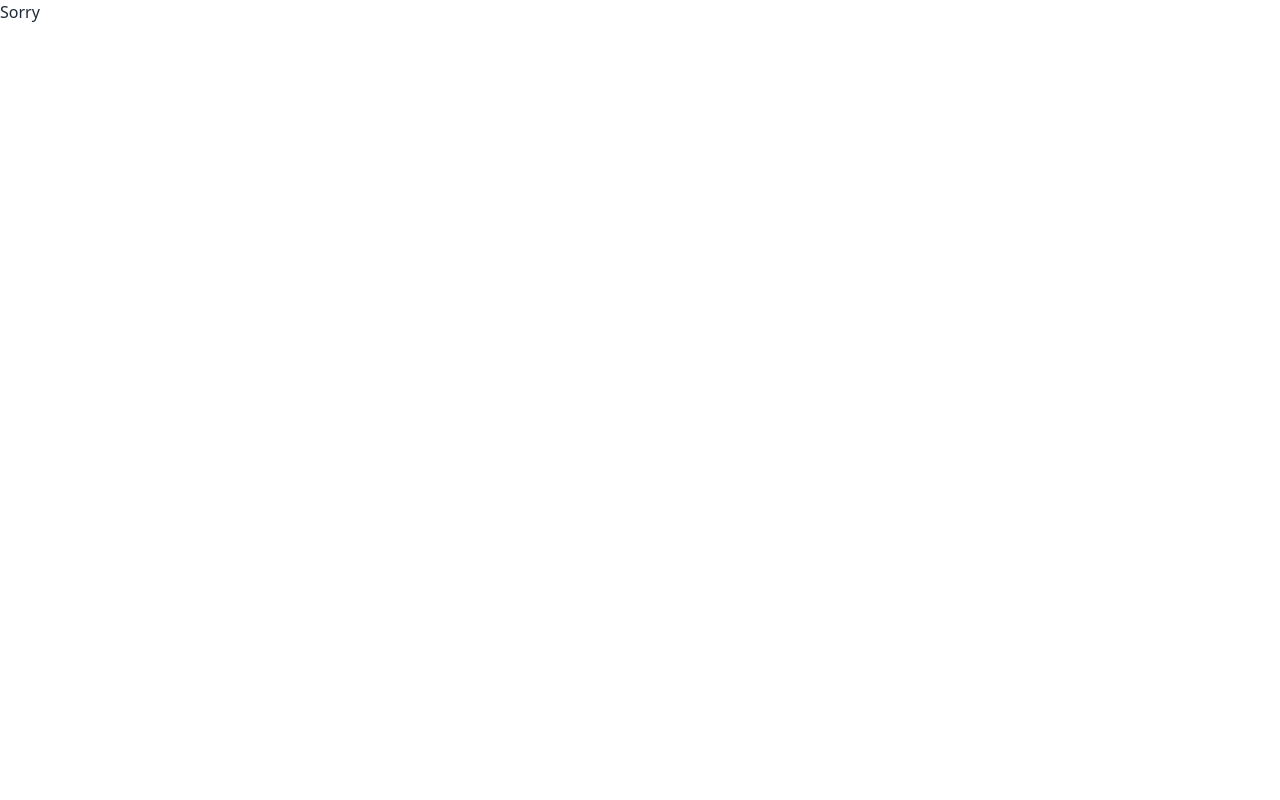
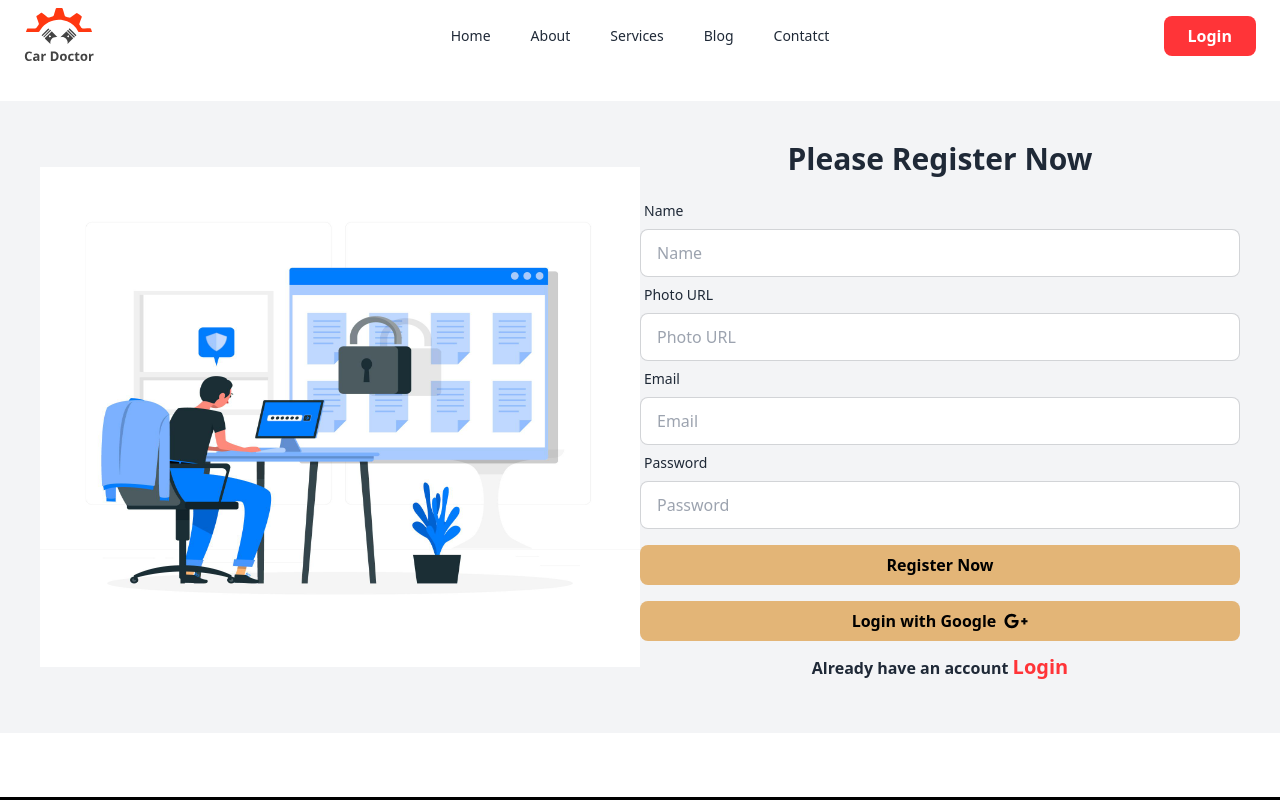
Before and after one commit to MdBulbulAhmedTutul/online-car-repair-client, a React (Vite) app: page /register in a window 1280 px wide. Before the commit this address had no page. Shown: the top 800 px of the page. Built offline with nearby package versions, Linux system fonts and the light colour scheme.

Commit message:
added the login and register page

```diff
--- /dev/null
+++ b/src/components/Login/Login.jsx
@@ -0,0 +1,34 @@
+import { Link } from 'react-router-dom';
+import loginImage from '../../assets/images/login/register.jpg';
+import { FaGooglePlusG } from 'react-icons/fa';
+const Login = () => {
+    return (
+        <div className='flex items-center flex-col md:flex-row max-w-7xl mx-auto bg-gray-100 p-10 mt-7 mb-16'>
+            <div className='w-full'>
+                <img className='w-full h-[500px]' src={loginImage} alt="" />
+            </div>
+            <div className='w-full'>
+                <h2 className='text-3xl font-semibold mb-4 text-center'>Please Login Now</h2>
+                <form>
+                    <div className="form-control">
+                        <label className="label">
+                            <span className="label-text">Email</span>
+                        </label>
+                        <input type="email" name='email' placeholder="Email" className="input input-bordered" required />
+                    </div>
+                    <div className="form-control">
+                        <label className="label">
+                            <span className="label-text">Password</span>
+                        </label>
+                        <input type="password" name='password' placeholder="Password" className="input input-bordered" required />
+                    </div>
+                    <input className="bg-[#E3B577] px-6 py-2 rounded-lg font-bold mt-4 text-black w-full cursor-pointer" type="submit" value="Login Now" />
+                </form>
+                <button className="bg-[#E3B577] flex items-center justify-center px-6 py-2 rounded-lg font-bold mt-4 text-black w-full">Login with Google<FaGooglePlusG className='text-2xl ml-2'></FaGooglePlusG></button>
+                <p className='text-center font-bold my-3'>Dont have an account <Link className='text-[#ff3438] text-xl' to="/register">Register</Link></p>
+            </div>
+        </div>
+    );
+};
+
+export default Login;
--- a/src/components/Navbar/Navbar.jsx
+++ b/src/components/Navbar/Navbar.jsx
@@ -30,8 +30,9 @@ const Navbar = () => {
                 </ul>
             </div>
             <div className="navbar-end">
-                <Link>
-                    <button className="bg-[#ff3438] text-white px-6 py-2 rounded-lg font-bold">Login</button></Link>
+                <Link to="/login">
+                    <button className="bg-[#ff3438] text-white px-6 py-2 rounded-lg font-bold">Login</button>
+                </Link>
             </div>
         </div>
     );
--- /dev/null
+++ b/src/components/Register/Register.jsx
@@ -0,0 +1,46 @@
+import { Link } from 'react-router-dom';
+import loginImage from '../../assets/images/login/register.jpg';
+import { FaGooglePlusG } from 'react-icons/fa';
+const Register = () => {
+    return (
+        <div className='flex items-center flex-col md:flex-row max-w-7xl mx-auto bg-gray-100 p-10 mt-7 mb-16'>
+            <div className='w-full'>
+                <img className='w-full h-[500px]' src={loginImage} alt="" />
+            </div>
+            <div className='w-full'>
+                <h2 className='text-3xl font-semibold mb-4 text-center'>Please Register Now</h2>
+                <form>
+                    <div className="form-control">
+                        <label className="label">
+                            <span className="label-text">Name</span>
+                        </label>
+                        <input type="text" name='name' placeholder="Name" className="input input-bordered" required />
+                    </div>
+                    <div className="form-control">
+                        <label className="label">
+                            <span className="label-text">Photo URL</span>
+                        </label>
+                        <input type="text" name='photo' placeholder="Photo URL" className="input input-bordered" required />
+                    </div>
+                    <div className="form-control">
+                        <label className="label">
+                            <span className="label-text">Email</span>
+                        </label>
+                        <input type="email" name='email' placeholder="Email" className="input input-bordered" required />
+                    </div>
+                    <div className="form-control">
+                        <label className="label">
+                            <span className="label-text">Password</span>
+                        </label>
+                        <input type="password" name="password" placeholder="Password" className="input input-bordered" required />
+                    </div>
+                    <input className="bg-[#E3B577] px-6 py-2 rounded-lg font-bold mt-4 text-black w-full cursor-pointer" type="submit" value="Register Now" />
+                </form>
+                <button className="bg-[#E3B577] flex items-center justify-center px-6 py-2 rounded-lg font-bold mt-4 text-black w-full">Login with Google<FaGooglePlusG className='text-2xl ml-2'></FaGooglePlusG></button>
+                <p className='text-center font-bold my-3'>Already have an account <Link className='text-[#ff3438] text-xl' to="/login">Login</Link></p>
+            </div>
+        </div>
+    );
+};
+
+export default Register;
```
Also changed, not shown: src/main.jsx (+10 -0 lines), src/assets/images/login/register.jpg (added).
